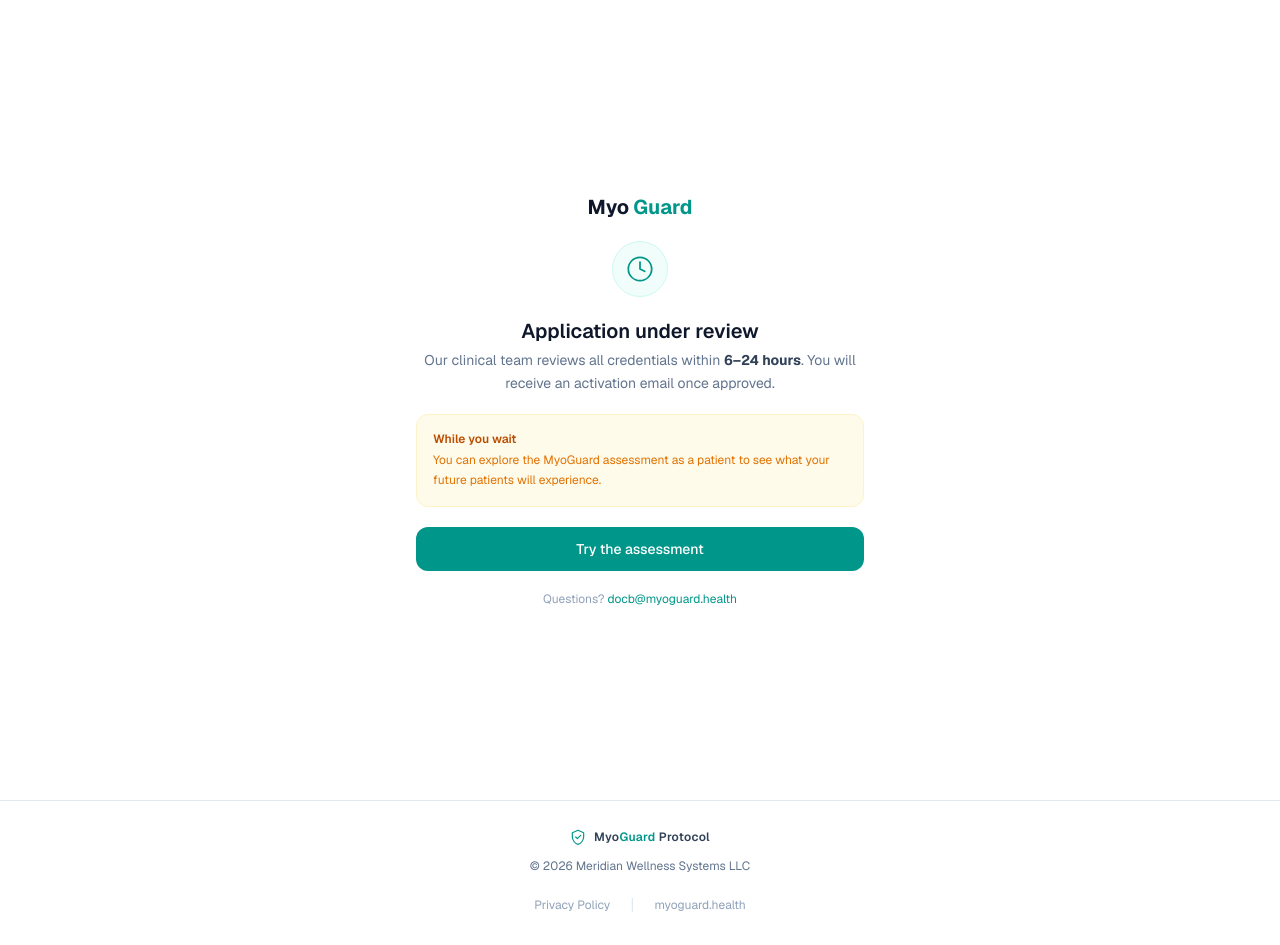
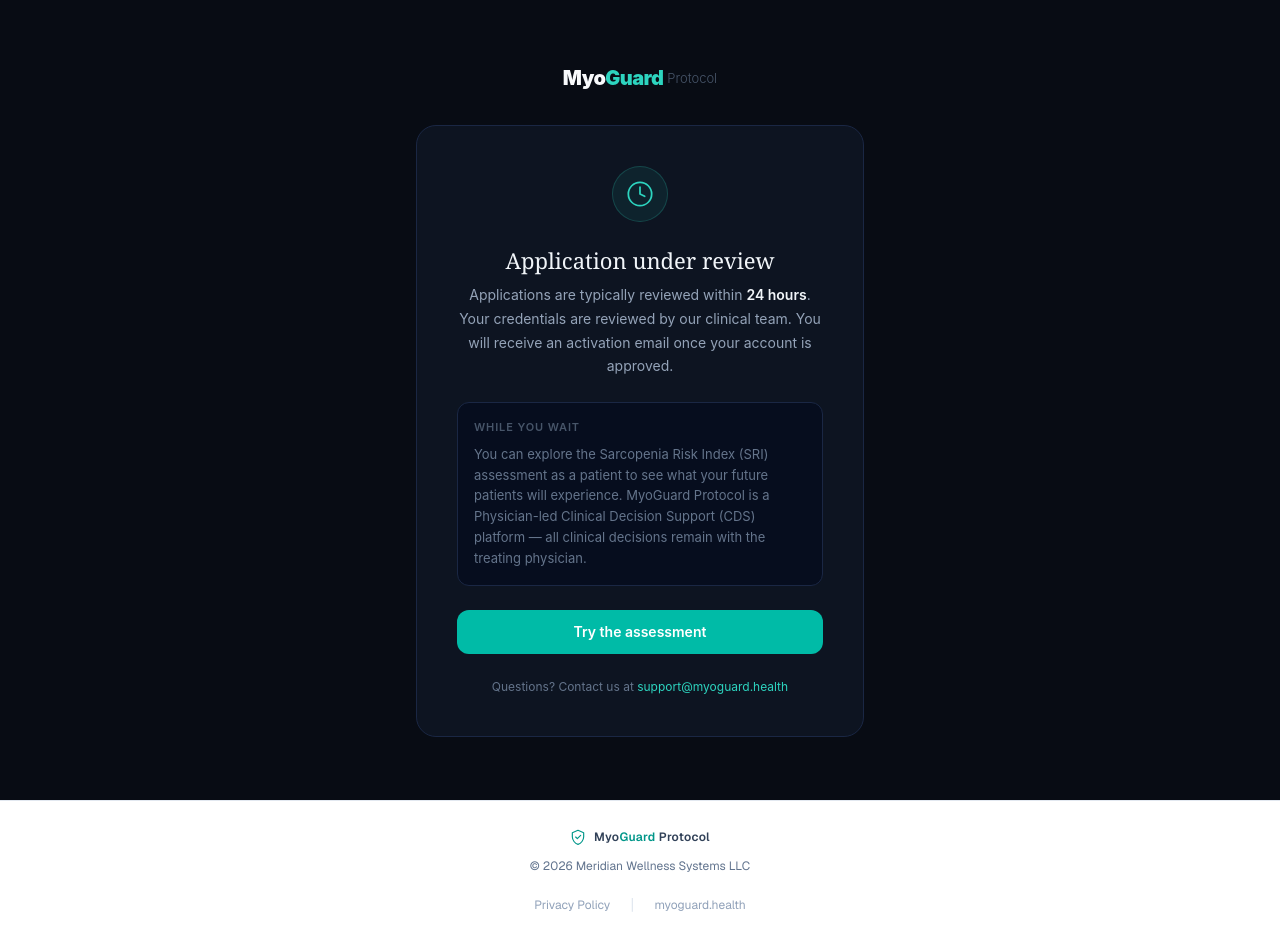
Before and after one commit to MyoGuardProtocol/myoguard-web, a Next.js app: page /doctor/onboarding/pending in a window 1280 px wide. Built offline with nearby package versions, Linux system fonts and the light colour scheme; no server answers.

Commit message:
feat: physician workflow optimization — CDS trust layer, onboarding copy clarity, pending page Midnight Silk (Sessions A+B)
Co-Authored-By: Claude Sonnet 4.6 <noreply@anthropic.com>

```diff
--- a/app/doctor/dashboard/page.tsx
+++ b/app/doctor/dashboard/page.tsx
@@ -143,6 +143,9 @@ export default async function DoctorDashboardPage() {
             <p style={{ fontSize: '14px', color: '#64748B' }}>
               Your physician account is verified and active.
             </p>
+            <p style={{ fontSize: '12px', color: '#334155', marginTop: '4px' }}>
+              Physician-led Clinical Decision Support · All clinical decisions remain with the treating physician.
+            </p>
           </div>
 
           <div style={{
@@ -209,8 +212,7 @@ export default async function DoctorDashboardPage() {
             </h1>
             <p style={{ fontSize: '14px', color: '#64748B', lineHeight: '1.6' }}>
               {user.fullName ? `Thank you, ${user.fullName}.` : 'Thank you.'}{' '}
-              Your physician account has been submitted and is under review.
-              We verify all accounts within <strong style={{ color: '#94A3B8' }}>24 hours</strong>.
+              Your physician application has been submitted and is currently under review by our clinical team. Applications are typically approved within <strong style={{ color: '#94A3B8' }}>24 hours</strong>.
             </p>
           </div>
 
@@ -224,7 +226,7 @@ export default async function DoctorDashboardPage() {
               What happens next
             </p>
             {[
-              'Our team will verify your credentials',
+              'Our clinical team will review and verify your credentials',
               'You\'ll receive a confirmation email once approved',
               'Full patient dashboard access will be unlocked',
             ].map((item, i) => (
@@ -244,7 +246,7 @@ export default async function DoctorDashboardPage() {
           </div>
 
           <a
-            href="mailto:hello@myoguard.health?subject=Physician%20Account%20Verification"
+            href="mailto:support@myoguard.health?subject=Physician%20Account%20Verification"
             style={{ display: 'inline-flex', alignItems: 'center', gap: '6px',
               fontSize: '13px', color: '#2DD4BF', textDecoration: 'none',
               justifyContent: 'center' }}
@@ -252,8 +254,11 @@ export default async function DoctorDashboardPage() {
             <svg width="14" height="14" fill="none" viewBox="0 0 24 24" stroke="currentColor" strokeWidth={2}>
               <path strokeLinecap="round" strokeLinejoin="round" d="M21.75 6.75v10.5a2.25 2.25 0 01-2.25 2.25h-15a2.25 2.25 0 01-2.25-2.25V6.75m19.5 0A2.25 2.25 0 0019.5 4.5h-15a2.25 2.25 0 00-2.25 2.25m19.5 0v.243a2.25 2.25 0 01-1.07 1.916l-7.5 4.615a2.25 2.25 0 01-2.36 0L3.32 8.91a2.25 2.25 0 01-1.07-1.916V6.75" />
             </svg>
-            Contact us to expedite verification
+            Questions? Contact us at support@myoguard.health
           </a>
+          <p style={{ fontSize: '11px', color: '#334155', marginTop: '4px' }}>
+            MyoGuard Protocol is a Physician-led Clinical Decision Support (CDS) platform. All clinical decisions remain with the treating physician.
+          </p>
         </div>
 
         {/* Submitted profile summary */}
--- a/app/doctor/onboarding/pending/page.tsx
+++ b/app/doctor/onboarding/pending/page.tsx
@@ -1,57 +1,114 @@
 export default function PhysicianPendingPage() {
   return (
-    <div className="min-h-screen bg-white flex items-center justify-center px-4">
-      <div className="max-w-md w-full flex flex-col gap-5 text-center">
+    <div
+      className="min-h-screen flex items-center justify-center px-4 py-12"
+      style={{ background: '#080C14', fontFamily: "-apple-system, BlinkMacSystemFont, 'Segoe UI', sans-serif" }}
+    >
+      <div className="w-full max-w-md">
 
         {/* Logo */}
-        <div className="flex items-center justify-center gap-1">
-          <span className="text-xl font-bold text-slate-900">Myo</span>
-          <span className="text-xl font-bold text-teal-600">Guard</span>
+        <div className="flex items-center justify-center mb-8">
+          <span style={{
+            fontSize: '20px', fontWeight: '900',
+            letterSpacing: '-0.03em', color: '#F8FAFC',
+          }}>
+            Myo<span style={{ color: '#2DD4BF' }}>Guard</span>
+          </span>
+          <span style={{ color: '#475569', fontWeight: '300', fontSize: '13px', marginLeft: '4px' }}>
+            Protocol
+          </span>
         </div>
 
-        {/* Icon */}
-        <div className="w-14 h-14 rounded-full bg-teal-50 border border-teal-100 flex items-center justify-center mx-auto">
-          <svg className="w-7 h-7 text-teal-600" fill="none" viewBox="0 0 24 24" stroke="currentColor" strokeWidth={1.5}>
+        {/* Card */}
+        <div
+          className="flex flex-col gap-6 text-center p-6 sm:p-10"
+          style={{ background: '#0D1421', border: '1px solid #1A2744', borderRadius: '20px' }}
+        >
+
+          {/* Clock icon */}
+          <div
+            className="w-14 h-14 rounded-full flex items-center justify-center mx-auto flex-shrink-0"
+            style={{
+              background: 'rgba(45,212,191,0.08)',
+              border: '1px solid rgba(45,212,191,0.2)',
+            }}
+          >
+            <svg
+              className="w-7 h-7"
+              style={{ color: '#2DD4BF' }}
+              fill="none"
+              viewBox="0 0 24 24"
+              stroke="currentColor"
+              strokeWidth={1.5}
+            >
               <path strokeLinecap="round" strokeLinejoin="round" d="M12 6v6l4 2m6-2a10 10 0 11-20 0 10 10 0 0120 0z" />
             </svg>
           </div>
 
-        {/* Heading */}
-        <div className="flex flex-col gap-1">
-          <h1 className="text-xl font-semibold text-slate-900">Application under review</h1>
-          <p className="text-sm text-slate-500 leading-relaxed">
-            Our clinical team reviews all credentials within{" "}
-            <strong className="text-slate-700">6–24 hours</strong>. You will receive an
-            activation email once approved.
+          {/* Heading + body */}
+          <div className="flex flex-col gap-2">
+            <h1 style={{
+              fontFamily: 'Georgia, serif',
+              fontSize: '22px', fontWeight: '400',
+              color: '#F1F5F9', lineHeight: '1.3',
+            }}>
+              Application under review
+            </h1>
+            <p style={{ fontSize: '14px', color: '#94A3B8', lineHeight: '1.7' }}>
+              Applications are typically reviewed within{' '}
+              <strong style={{ color: '#F1F5F9', fontWeight: '600' }}>24 hours</strong>.
+              {' '}Your credentials are reviewed by our clinical team. You will receive an
+              activation email once your account is approved.
             </p>
           </div>
 
-        {/* Amber info box */}
-        <div className="bg-amber-50 border border-amber-100 rounded-xl p-4 text-left">
-          <p className="text-xs font-semibold text-amber-700 mb-1">While you wait</p>
-          <p className="text-xs text-amber-600 leading-relaxed">
-            You can explore the MyoGuard assessment as a patient to see what your future
-            patients will experience.
+          {/* Info box — dark surface, consistent with dashboard pattern */}
+          <div
+            className="text-left"
+            style={{
+              background: '#060D1E',
+              border: '1px solid #1A2744',
+              borderRadius: '12px',
+              padding: '16px',
+            }}
+          >
+            <p style={{
+              fontSize: '11px', fontWeight: '600',
+              color: '#475569', textTransform: 'uppercase',
+              letterSpacing: '0.08em', marginBottom: '8px',
+            }}>
+              While you wait
+            </p>
+            <p style={{ fontSize: '13px', color: '#64748B', lineHeight: '1.6' }}>
+              You can explore the Sarcopenia Risk Index (SRI) assessment as a patient to see
+              what your future patients will experience. MyoGuard Protocol is a Physician-led
+              Clinical Decision Support (CDS) platform — all clinical decisions remain with
+              the treating physician.
             </p>
           </div>
 
           {/* CTA */}
           <a
             href="/"
-          className="w-full bg-teal-600 text-white py-3 rounded-xl text-sm font-medium hover:bg-teal-700 transition-colors text-center"
+            className="w-full bg-teal-500 hover:bg-teal-400 text-white py-3 rounded-xl text-sm font-semibold transition-colors text-center block"
           >
             Try the assessment
           </a>
 
-        {/* Contact */}
-        <p className="text-xs text-slate-400">
-          Questions?{" "}
-          <a href="mailto:docb@myoguard.health" className="text-teal-600 hover:underline">
-            docb@myoguard.health
+          {/* Support contact */}
+          <p style={{ fontSize: '12px', color: '#64748B' }}>
+            Questions? Contact us at{' '}
+            <a
+              href="mailto:support@myoguard.health"
+              className="hover:underline"
+              style={{ color: '#2DD4BF' }}
+            >
+              support@myoguard.health
             </a>
           </p>
 
         </div>
       </div>
+    </div>
   );
 }
--- a/app/doctor/sign-up/[[...sign-up]]/page.tsx
+++ b/app/doctor/sign-up/[[...sign-up]]/page.tsx
@@ -228,6 +228,7 @@ export default function PhysicianSignUpPage() {
           <span className="inline-flex items-center gap-1.5 bg-slate-800 border border-slate-700 text-teal-400 text-xs font-medium px-3 py-1.5 rounded-full">
             Physician Registration
           </span>
+          <span className="text-xs text-slate-500">Physician-led Clinical Decision Support</span>
         </div>
 
         {/* Card */}
@@ -235,10 +236,13 @@ export default function PhysicianSignUpPage() {
 
           <div className="mb-6">
             <h1 className="text-xl font-semibold text-white mb-1">
-              Clinical Command Center Access
+              Physician Credential Registration
             </h1>
             <p className="text-sm text-slate-400 leading-relaxed">
-              Complete your registration. Your credentials will be reviewed within 6–24 hours.
+              Complete your registration to access the MyoGuard Protocol platform. Your credentials will be reviewed within 24 hours.
+            </p>
+            <p className="text-xs text-slate-500 mt-2 leading-relaxed">
+              MyoGuard Protocol is a Clinical Decision Support (CDS) platform. All clinical decisions remain with the treating physician.
             </p>
           </div>
 
@@ -492,6 +496,12 @@ export default function PhysicianSignUpPage() {
             <Link href="/" className="text-sm text-slate-500 hover:text-slate-300 transition-colors">
               Patient? Start your free assessment →
             </Link>
+            <p className="text-xs text-slate-600 mt-1">
+              Questions?{" "}
+              <a href="mailto:support@myoguard.health" className="text-teal-400 hover:underline">
+                support@myoguard.health
+              </a>
+            </p>
           </div>
 
         </div>
```
Lines whose indentation alone changed are shown as unchanged.
